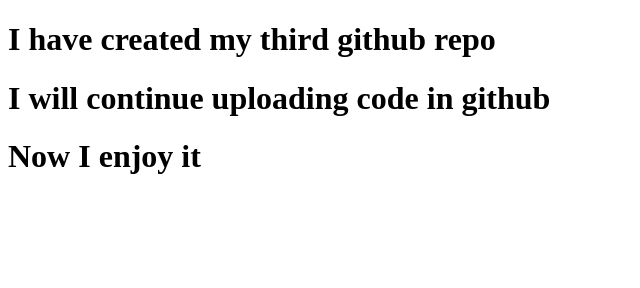
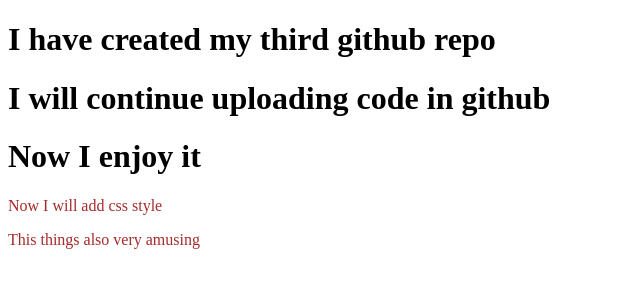
Before and after one commit to khalil224/my-third-repo, a plain HTML site: page index.html in a window 1280 px wide. Shown: the whole page, without its empty margins (0-640 px from the left). Drawn offline with Linux system fonts and the light colour scheme.

Commit message:
added style

```diff
--- a/index.html
+++ b/index.html
@@ -5,11 +5,14 @@
     <meta http-equiv="X-UA-Compatible" content="IE=edge">
     <meta name="viewport" content="width=device-width, initial-scale=1.0">
     <title>My third github repo</title>
+    <link rel="stylesheet" href="style.css">
 
 </head>
 <body>
     <h1>I have created my third github repo</h1>
     <h1>I will continue uploading code in github</h1>
     <h1>Now I enjoy it</h1>
+    <p>Now I will add css style</p>
+    <p>This things also very amusing</p>
 </body>
 </html>
--- /dev/null
+++ b/style.css
@@ -0,0 +1,3 @@
+p{
+    color: brown;
+}
```
